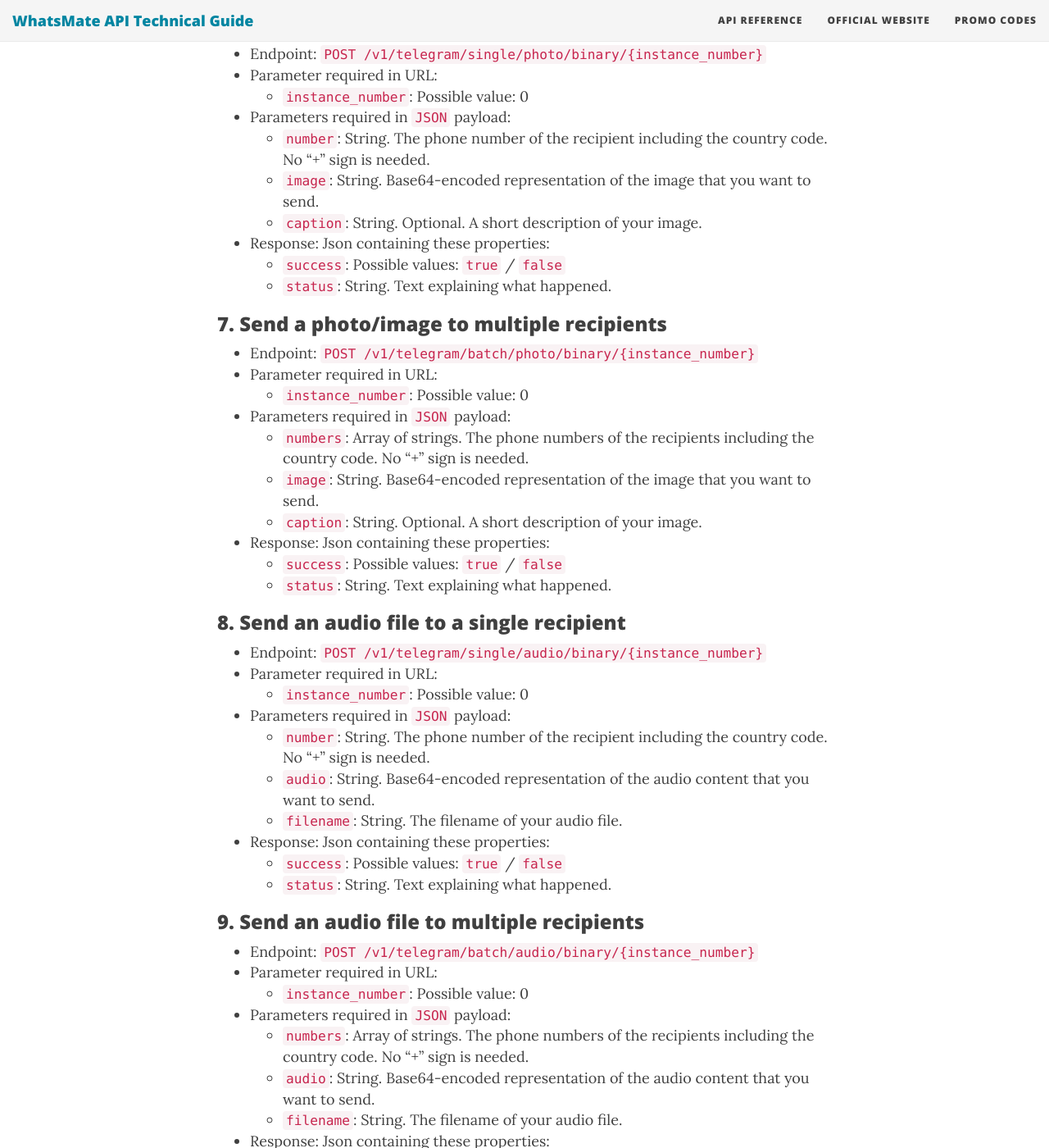
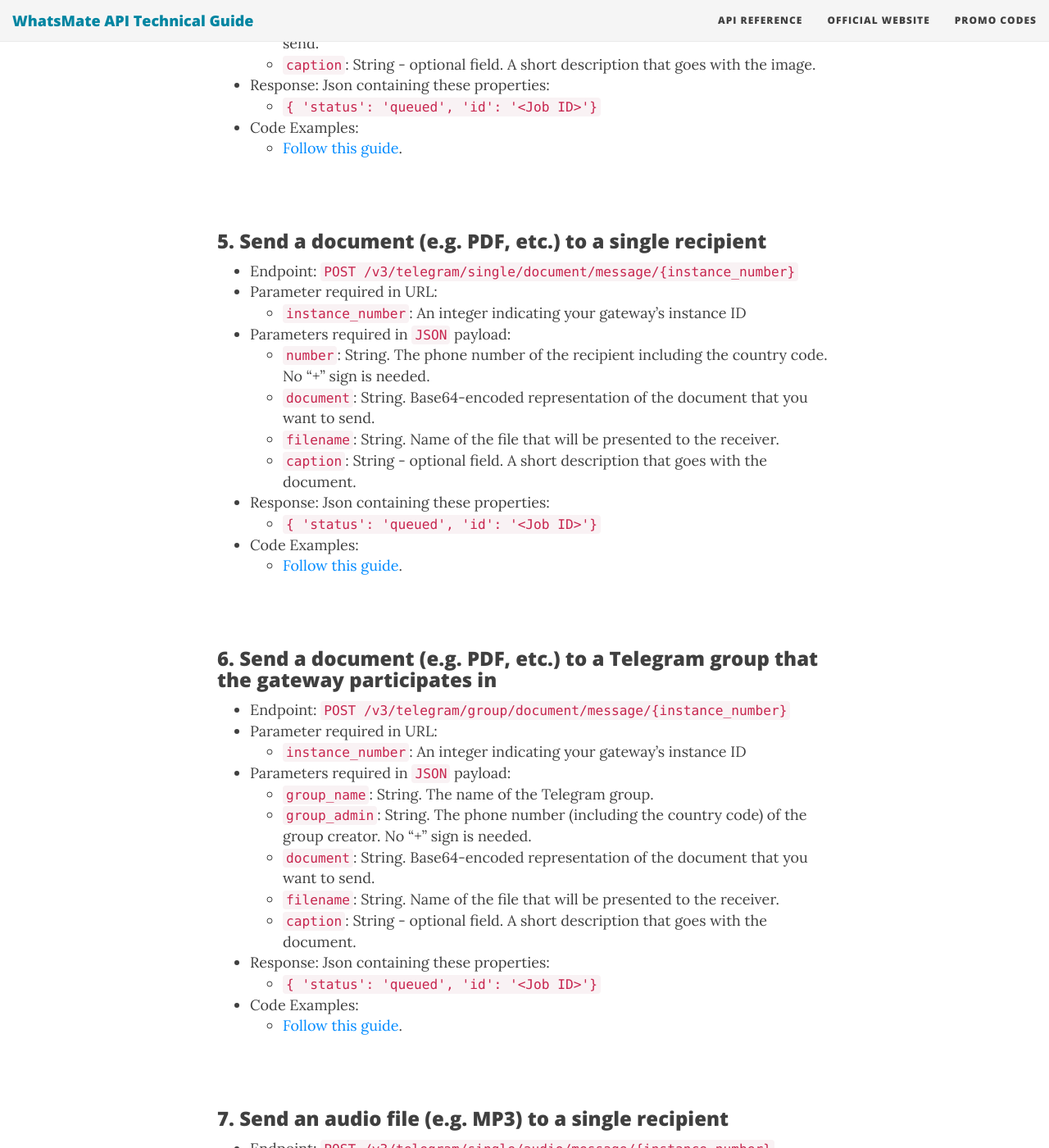
Before and after one commit to whatsmate/whatsmate.github.io, a Jekyll site: the page built from api-reference.md, in a window 1280 px wide and 1400 px high, scrolled down 6994 px. Shown: the whole window at 82% size. Built offline with Jekyll 4.4.1, drawn with Linux system fonts in a browser that asks for light colours; nearby versions of some CDN libraries; some of the changed text lies outside the part shown.

Commit message:
Documentation for version 3 of Telegram Gateway API

```diff
--- a/api-reference.md
+++ b/api-reference.md
@@ -172,154 +172,174 @@ Check out the [telegram-demos](https://github.com/whatsmate/telegram-demos) repo
 &nbsp;
 
 
-### 1. Check the status of the Telegram gateway
-* Endpoint: `GET /v1/telegram/status/{instance_number}`
+### 1. Send a Telegram text message to a single recipient
+* Endpoint: `POST /v3/telegram/single/text/message/{instance_number}`
 * Parameter required in URL:
-  * `instance_number`: Possible value: 0
-* Response: Json containing the following properties:
-  * `status`: Either "up" or "down"
-  * `instance`: The instance number of the gateway
-* Example request: `GET /v1/telegram/status/0`  <br><br>
-
-
-### 2. Send a Telegram message to a single recipient
-* Endpoint: `POST /v1/telegram/single/message/{instance_number}`
-* Parameter required in URL:
-  * `instance_number`: Possible value: 0
+  * `instance_number`: An integer indicating your gateway's instance ID
 * Parameters required in `JSON` payload:
   * `number`: String. The phone number of the recipient including the country code. No "+" sign is needed.
   * `message`: String. The text message that you want to send.
-* Response: Json containing these properties:
-  * `success`: Possible values: `true` / `false`
-  * `status`: String. Text explaining what happened.
+* Response:
+  * `{ 'status': 'queued', 'id': '<Job ID>'}`
+* Code Examples:
+  * [Follow this guide](https://www.whatsmate.net/telegram-gateway-api.html).
+
+&nbsp;
 
 
-### 3.  Send a Telegram message to multiple recipients
-* Endpoint: `POST /v1/telegram/batch/message/{instance_number}`
+### 2. Send a text message to a Telegram Group that the gateway participates in
+* Endpoint: `POST /v3/telegram/group/text/message/{instance_number}`
 * Parameter required in URL:
-  * `instance_number`: Possible value: 0
+  * `instance_number`: An integer indicating your gateway's instance ID
 * Parameters required in `JSON` payload:
-  * `numbers`: Array of strings. The phone numbers of the recipients including the country code. No "+" sign is needed.
+  * `group_name`: String. The name of the Telegram group.
+  * `group_admin`: String. The phone number (including the country code) of the group creator. No "+" sign is needed.
   * `message`: String. The text message that you want to send.
-* Response: Json containing these properties:
-  * `success`: Possible values: `true` / `false`
-  * `status`: String. Text explaining what happened.
+* Response:
+  * `{ 'status': 'queued', 'id': '<Job ID>'}`
+* Code Examples:
+  * [Follow this guide](https://www.whatsmate.net/telegram-group-message-api.html).
+
+&nbsp;
 
 
-### 4. Send a location to a single recipient
-* Endpoint: `POST /v1/telegram/single/location/{instance_number}`
+### 3. Send a photo/image to a single recipient
+* Endpoint: `POST /v3/telegram/single/image/message/{instance_number}`
 * Parameter required in URL:
-  * `instance_number`: Possible value: 0
-* Parameters required in `JSON` payload:
-  * `number`: String. The phone number of the recipient including the country code. No "+" sign is needed.
-  * `latitude`: Number. The latitude of the location that you want to send.
-  * `longitude`: Number. The longitude of the location that you want to send.
-* Response: Json containing these properties:
-  * `success`: Possible values: `true` / `false`
-  * `status`: String. Text explaining what happened.
-
-
-### 5.  Send a location to multiple recipients
-* Endpoint: `POST /v1/telegram/batch/location/{instance_number}`
-* Parameter required in URL:
-  * `instance_number`: Possible value: 0
-* Parameters required in `JSON` payload:
-  * `numbers`: Array of strings. The phone numbers of the recipients including the country code. No "+" sign is needed.
-  * `latitude`: Number. The latitude of the location that you want to send.
-  * `longitude`: Number. The longitude of the location that you want to send.
-* Response: Json containing these properties:
-  * `success`: Possible values: `true` / `false`
-  * `status`: String. Text explaining what happened.
-
-
-### 6.  Send a photo/image to a single recipient
-* Endpoint: `POST /v1/telegram/single/photo/binary/{instance_number}`
-* Parameter required in URL:
-  * `instance_number`: Possible value: 0
+  * `instance_number`: An integer indicating your gateway's instance ID
 * Parameters required in `JSON` payload:
   * `number`: String. The phone number of the recipient including the country code. No "+" sign is needed.
   * `image`: String. Base64-encoded representation of the image that you want to send.
-  * `caption`: String. Optional. A short description of your image.
+  * `caption`: String - optional field. A short description that goes with the image.
 * Response: Json containing these properties:
-  * `success`: Possible values: `true` / `false`
-  * `status`: String. Text explaining what happened.
+  * `{ 'status': 'queued', 'id': '<Job ID>'}`
+* Code Examples:
+  * [Follow this guide](https://www.whatsmate.net/telegram-image-individual-api.html).
+
+&nbsp;
 
 
-### 7.  Send a photo/image to multiple recipients
-* Endpoint: `POST /v1/telegram/batch/photo/binary/{instance_number}`
+### 4. Send a photo/image to a Telegram group that the gateway participates in
+* Endpoint: `POST /v3/telegram/group/image/message/{instance_number}`
 * Parameter required in URL:
-  * `instance_number`: Possible value: 0
+  * `instance_number`: An integer indicating your gateway's instance ID
 * Parameters required in `JSON` payload:
-  * `numbers`: Array of strings. The phone numbers of the recipients including the country code. No "+" sign is needed.
+  * `group_name`: String. The name of the Telegram group.
+  * `group_admin`: String. The phone number (including the country code) of the group creator. No "+" sign is needed.
   * `image`: String. Base64-encoded representation of the image that you want to send.
-  * `caption`: String. Optional. A short description of your image.
+  * `caption`: String - optional field. A short description that goes with the image.
 * Response: Json containing these properties:
-  * `success`: Possible values: `true` / `false`
-  * `status`: String. Text explaining what happened.
+  * `{ 'status': 'queued', 'id': '<Job ID>'}`
+* Code Examples:
+  * [Follow this guide](https://www.whatsmate.net/telegram-group-image-api.html).
+
+&nbsp;
 
 
-### 8.  Send an audio file to a single recipient
-* Endpoint: `POST /v1/telegram/single/audio/binary/{instance_number}`
+### 5. Send a document (e.g. PDF, etc.) to a single recipient
+* Endpoint: `POST /v3/telegram/single/document/message/{instance_number}`
 * Parameter required in URL:
-  * `instance_number`: Possible value: 0
+  * `instance_number`: An integer indicating your gateway's instance ID
 * Parameters required in `JSON` payload:
   * `number`: String. The phone number of the recipient including the country code. No "+" sign is needed.
-  * `audio`: String. Base64-encoded representation of the audio content that you want to send.
-  * `filename`: String. The filename of your audio file.
+  * `document`: String. Base64-encoded representation of the document that you want to send.
+  * `filename`: String. Name of the file that will be presented to the receiver.
+  * `caption`: String - optional field. A short description that goes with the document.
 * Response: Json containing these properties:
-  * `success`: Possible values: `true` / `false`
-  * `status`: String. Text explaining what happened.
+  * `{ 'status': 'queued', 'id': '<Job ID>'}`
+* Code Examples:
+  * [Follow this guide](https://www.whatsmate.net/telegram-document-individual-api.html).
+
+&nbsp;
 
 
-### 9.  Send an audio file to multiple recipients
-* Endpoint: `POST /v1/telegram/batch/audio/binary/{instance_number}`
+### 6. Send a document (e.g. PDF, etc.) to a Telegram group that the gateway participates in
+* Endpoint: `POST /v3/telegram/group/document/message/{instance_number}`
 * Parameter required in URL:
-  * `instance_number`: Possible value: 0
+  * `instance_number`: An integer indicating your gateway's instance ID
 * Parameters required in `JSON` payload:
-  * `numbers`: Array of strings. The phone numbers of the recipients including the country code. No "+" sign is needed.
-  * `audio`: String. Base64-encoded representation of the audio content that you want to send.
-  * `filename`: String. The filename of your audio file.
+  * `group_name`: String. The name of the Telegram group.
+  * `group_admin`: String. The phone number (including the country code) of the group creator. No "+" sign is needed.
+  * `document`: String. Base64-encoded representation of the document that you want to send.
+  * `filename`: String. Name of the file that will be presented to the receiver.
+  * `caption`: String - optional field. A short description that goes with the document.
 * Response: Json containing these properties:
-  * `success`: Possible values: `true` / `false`
-  * `status`: String. Text explaining what happened.
+  * `{ 'status': 'queued', 'id': '<Job ID>'}`
+* Code Examples:
+  * [Follow this guide](https://www.whatsmate.net/telegram-group-document-api.html).
+
+&nbsp;
 
 
-### 10.  Send a document (e.g. PDF) to a single recipient
-* Endpoint: `POST /v1/telegram/single/document/binary/{instance_number}`
+### 7. Send an audio file (e.g. MP3) to a single recipient
+* Endpoint: `POST /v3/telegram/single/audio/message/{instance_number}`
 * Parameter required in URL:
-  * `instance_number`: Possible value: 0
+  * `instance_number`: An integer indicating your gateway's instance ID
 * Parameters required in `JSON` payload:
   * `number`: String. The phone number of the recipient including the country code. No "+" sign is needed.
-  * `document`: String. Base64-encoded representation of the document content that you want to send.
-  * `filename`: String. The filename of your document file.
+  * `audio`: String. Base64-encoded representation of the audio file that you want to send.
+  * `filename`: String. Name of the file that will be presented to the receiver.
+  * `caption`: String - optional field. A short description that goes with the audio file.
 * Response: Json containing these properties:
-  * `success`: Possible values: `true` / `false`
-  * `status`: String. Text explaining what happened.
+  * `{ 'status': 'queued', 'id': '<Job ID>'}`
+* Code Examples:
+  * [Follow this guide](https://www.whatsmate.net/telegram-audio-individual-api.html).
+
+&nbsp;
 
 
-### 11.  Send a document (e.g. PDF) to multiple recipients
-* Endpoint: `POST /v1/telegram/batch/document/binary/{instance_number}`
+### 8. Send an audio file (e.g. MP3) to a Telegram group that the gateway participates in
+* Endpoint: `POST /v3/telegram/group/audio/message/{instance_number}`
 * Parameter required in URL:
-  * `instance_number`: Possible value: 0
+  * `instance_number`: An integer indicating your gateway's instance ID
 * Parameters required in `JSON` payload:
-  * `numbers`: Array of strings. The phone numbers of the recipients including the country code. No "+" sign is needed.
-  * `document`: String. Base64-encoded representation of the document content that you want to send.
-  * `filename`: String. The filename of your document file.
+  * `group_name`: String. The name of the Telegram group.
+  * `group_admin`: String. The phone number (including the country code) of the group creator. No "+" sign is needed.
+  * `audio`: String. Base64-encoded representation of the audio file that you want to send.
+  * `filename`: String. Name of the file that will be presented to the receiver.
+  * `caption`: String - optional field. A short description that goes with the audio file.
 * Response: Json containing these properties:
-  * `success`: Possible values: `true` / `false`
-  * `status`: String. Text explaining what happened.
+  * `{ 'status': 'queued', 'id': '<Job ID>'}`
+* Code Examples:
+  * [Follow this guide](https://www.whatsmate.net/telegram-audio-document-api.html).
+
+&nbsp;
 
 
-### 12.  Send a Telegram message to a group
-* Endpoint: `POST /v1/telegram/group/message/{instance_number}`
+### 9. Send a voice note file (e.g. opus) to a single recipient
+* Endpoint: `POST /v3/telegram/single/voice_note/message/{instance_number}`
 * Parameter required in URL:
-  * `instance_number`: Possible value: 0
+  * `instance_number`: An integer indicating your gateway's instance ID
 * Parameters required in `JSON` payload:
-  * `group`: String. The name of the group that the gateway is part of.
-  * `message`: String. The text message that you want to send.
+  * `number`: String. The phone number of the recipient including the country code. No "+" sign is needed.
+  * `voice_note`: String. Base64-encoded representation of the voice note file that you want to send.
+  * `filename`: String. Name of the file that will be presented to the receiver.
+  * `caption`: String - optional field. A short description that goes with the voice note file.
 * Response: Json containing these properties:
-  * `success`: Possible values: `true` / `false`
-  * `status`: String. Text explaining what happened.
+  * `{ 'status': 'queued', 'id': '<Job ID>'}`
+* Code Examples:
+  * [Follow this guide](https://www.whatsmate.net/telegram-voice-note-individual-api.html).
+
+&nbsp;
+
+
+### 10. Send a voice note file (e.g. opus) to a Telegram group that the gateway participates in
+* Endpoint: `POST /v3/telegram/group/voice_note/message/{instance_number}`
+* Parameter required in URL:
+  * `instance_number`: An integer indicating your gateway's instance ID
+* Parameters required in `JSON` payload:
+  * `group_name`: String. The name of the Telegram group.
+  * `group_admin`: String. The phone number (including the country code) of the group creator. No "+" sign is needed.
+  * `voice_note`: String. Base64-encoded representation of the voice note file that you want to send.
+  * `filename`: String. Name of the file that will be presented to the receiver.
+  * `caption`: String - optional field. A short description that goes with the voice note file.
+* Response: Json containing these properties:
+  * `{ 'status': 'queued', 'id': '<Job ID>'}`
+* Code Examples:
+  * [Follow this guide](https://www.whatsmate.net/telegram-voice-note-document-api.html).
+
+&nbsp;
+
 
 
 <br/>
```
